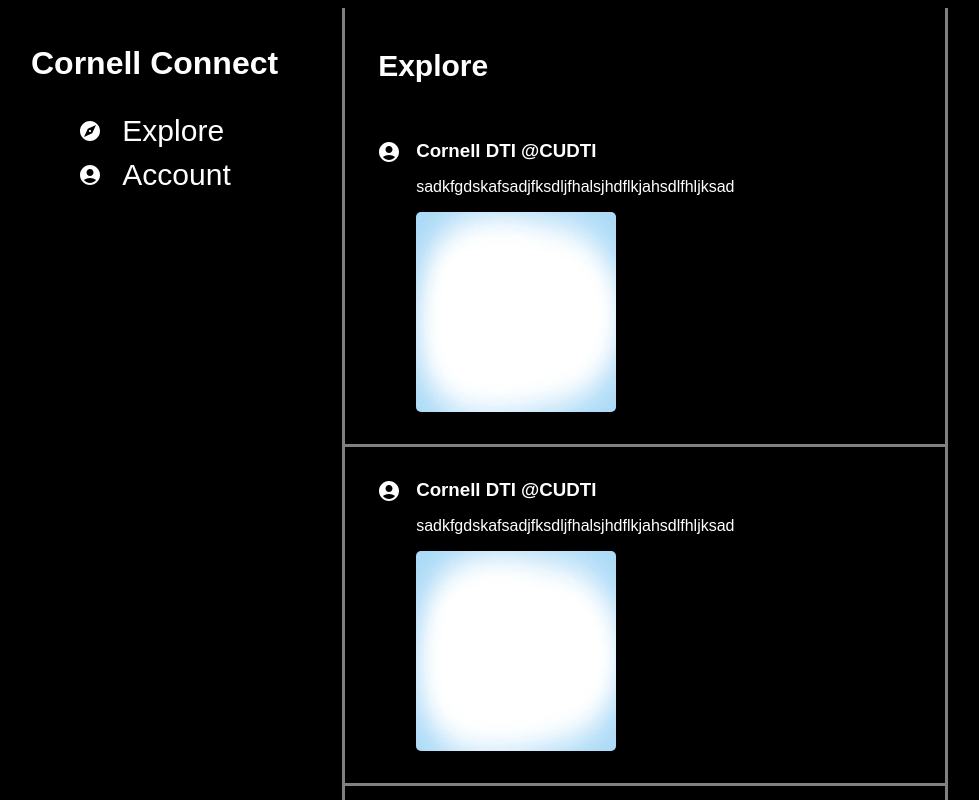
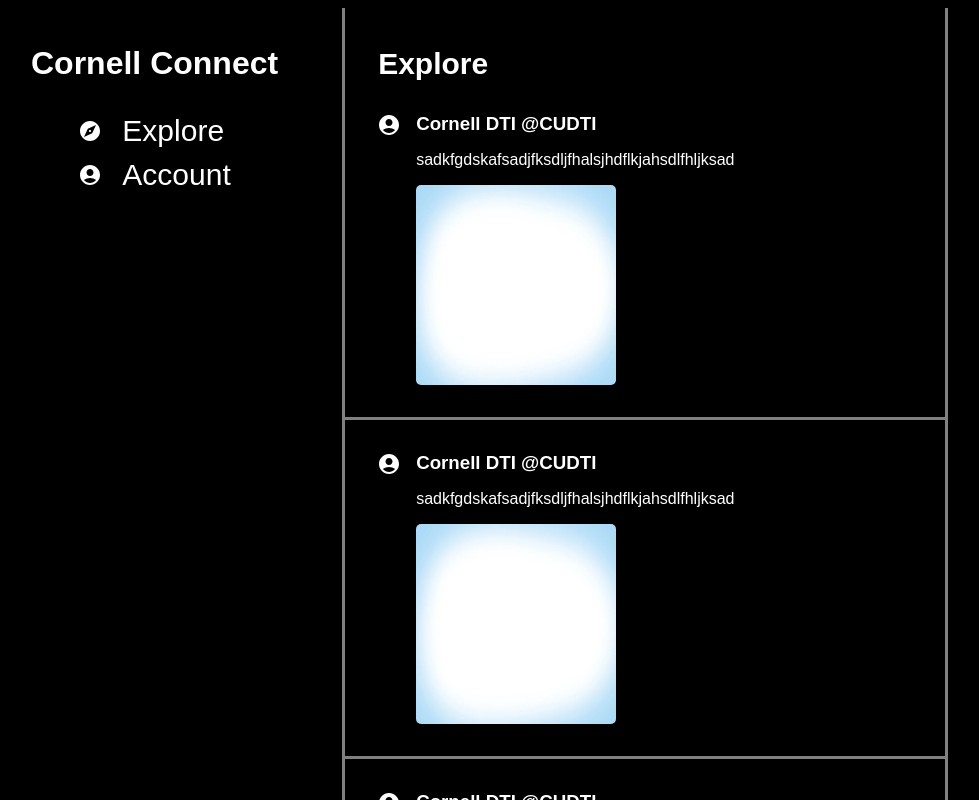
Before and after one commit to lilymkrtchyan/club-social-media, a Next.js app: page / in a window 1280 px wide. Shown: the top 800 px of the page, without its empty margins (41-1020 px from the left). Built offline with nearby package versions, Linux system fonts and the light colour scheme.

Commit message:
aligned headers

```diff
--- a/styles/global.css
+++ b/styles/global.css
@@ -45,13 +45,14 @@ li {
   padding-left: 0;
   border-left: gray solid;
   border-right: gray solid;
-  padding-top: 1em;
+  padding-top: 0.9em;
   width: 600px;
 }
 
 .feed h2 {
   font-size: 30px;
   padding-left: 1.1em;
+  margin-block-end: 0;
 }
 
 .post {
@@ -68,6 +69,7 @@ li {
   gap: 5px;
   padding-top: 0;
   padding-bottom: 0;
+
 }
 
 .postBody {
```
